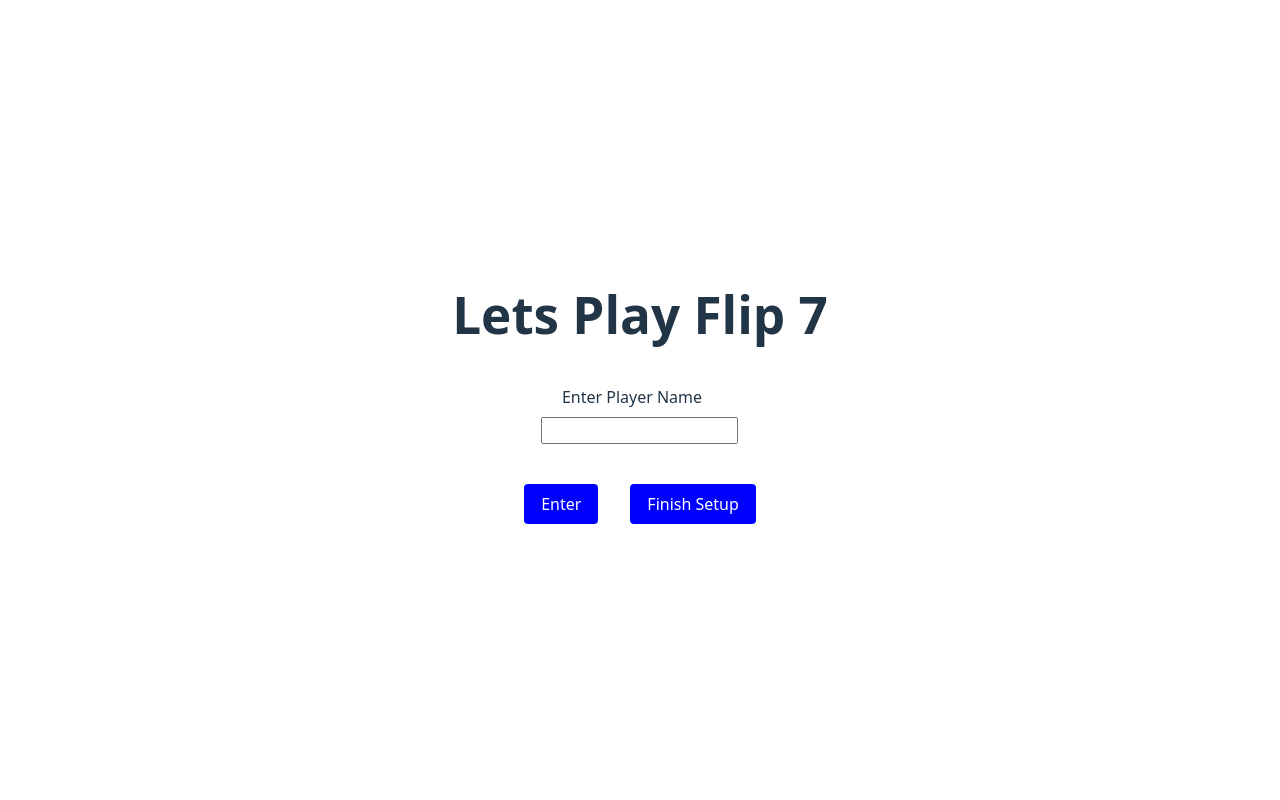
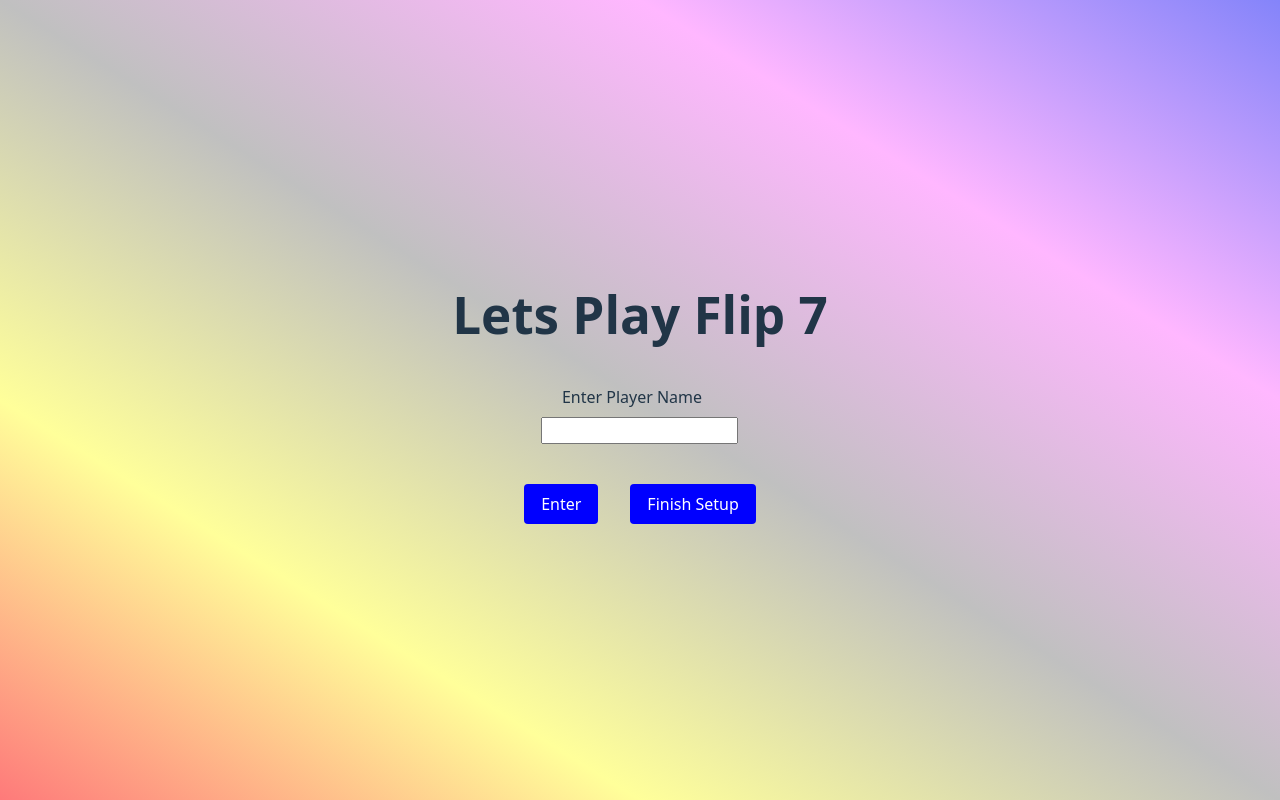
Before and after one commit to Jpatrick6420/flipseven, a React (Vite) app: page / in a window 1280 px wide. Built offline with nearby package versions, Linux system fonts and the light colour scheme.

Commit message:
changed background color

```diff
--- a/src/App.css
+++ b/src/App.css
@@ -4,7 +4,16 @@
   padding: 2rem;
   text-align: center;
 }
-
+body {
+  background: linear-gradient(
+    to top right,
+    rgb(254, 122, 122),
+    rgb(255, 255, 154),
+    silver,
+    rgb(255, 183, 255),
+    rgb(132, 132, 250)
+  );
+}
 .logo {
   height: 6em;
   padding: 1.5em;
--- a/src/components/PlayGame.jsx
+++ b/src/components/PlayGame.jsx
@@ -40,7 +40,6 @@ function PlayGame({ players, setPlayers, setWinners }) {
     });
     setScore(0);
     setIndex(0);
-    console.log("players", players);
 
     setTempScore((prev) =>
       prev.map((player) => {
```
